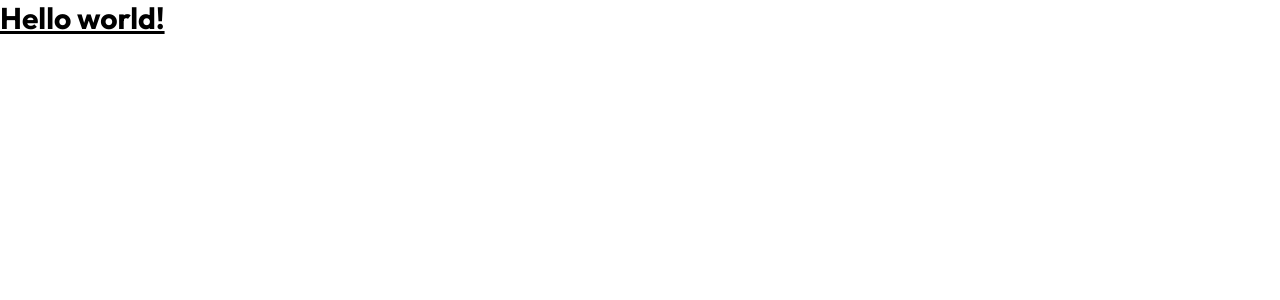
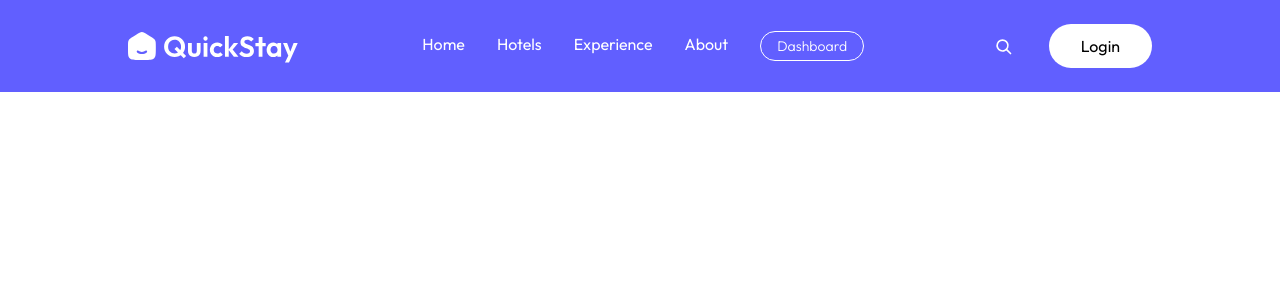
Before and after one commit to fasil-s/Hotel-Booking--Clients, a React (Vite) app: page / in a window 1280 px wide. Shown: the top 300 px of the page. Built offline with nearby package versions, Linux system fonts and the light colour scheme; a web font is replaced by a local one.

Commit message:
adding navbar and edit dialouge

```diff
--- a/src/App.jsx
+++ b/src/App.jsx
@@ -1,4 +1,8 @@
+import { useLocation } from "react-router";
+import Navbar from "./components/Navbar";
+
 const App = () => {
-  return <div className="text-3xl font-bold underline">Hello world!</div>;
+  const isOwnerPath = useLocation().pathname.includes("fasil");
+  return <div>{!isOwnerPath && <Navbar />}</div>;
 };
 export default App;
--- a/src/assets/assets.js
+++ b/src/assets/assets.js
@@ -252,7 +252,7 @@ export const dashboardDummyData = {
     "totalRevenue": 897,
     "bookings": userBookingsDummyData
 }
-
+export default assets;
 // --------- SVG code for Book Icon------
 /*
 const BookIcon = ()=>(
--- /dev/null
+++ b/src/components/Navbar.jsx
@@ -0,0 +1,124 @@
+import React from "react";
+import { Link } from "react-router";
+import assets from "../assets/assets";
+const Navbar = () => {
+  const navLinks = [
+    { name: "Home", path: "/" },
+    { name: "Hotels", path: "/rooms" },
+    { name: "Experience", path: "/" },
+    { name: "About", path: "/" },
+  ];
+
+  const [isScrolled, setIsScrolled] = React.useState(false);
+  const [isMenuOpen, setIsMenuOpen] = React.useState(false);
+
+  React.useEffect(() => {
+    const handleScroll = () => {
+      setIsScrolled(window.scrollY > 10);
+    };
+    window.addEventListener("scroll", handleScroll);
+    return () => window.removeEventListener("scroll", handleScroll);
+  }, []);
+
+  return (
+    <nav
+      className={`fixed top-0 left-0 bg-indigo-500 w-full flex items-center justify-between px-4 md:px-16 lg:px-24 xl:px-32 transition-all duration-500 z-50 ${
+        isScrolled
+          ? "bg-white/80 shadow-md text-gray-700 backdrop-blur-lg py-3 md:py-4"
+          : "py-4 md:py-6"
+      }`}
+    >
+      {/* Logo */}
+      <Link to="/">
+        <img
+          src={assets.logo}
+          alt="logo"
+          className={`h-9 ${isScrolled && "invert opacity-80"}`}
+        />
+      </Link>
+
+      {/* Desktop Nav */}
+      <div className="hidden md:flex items-center gap-4 lg:gap-8">
+        {navLinks.map((link, i) => (
+          <a
+            key={i}
+            href={link.path}
+            className={`group flex flex-col gap-0.5 ${
+              isScrolled ? "text-gray-700" : "text-white"
+            }`}
+          >
+            {link.name}
+            <div
+              className={`${
+                isScrolled ? "bg-gray-700" : "bg-white"
+              } h-0.5 w-0 group-hover:w-full transition-all duration-300`}
+            />
+          </a>
+        ))}
+        <button
+          className={`border px-4 py-1 text-sm font-light rounded-full cursor-pointer ${
+            isScrolled ? "text-black" : "text-white"
+          } transition-all`}
+        >
+          Dashboard
+        </button>
+      </div>
+
+      {/* Desktop Right */}
+      <div className="hidden md:flex items-center gap-4">
+        <img
+          src={assets.searchIcon}
+          alt="search"
+          className={`${
+            isScrolled && "invert"
+          } h-7 transition-all duration-500`}
+        />
+        <button
+          className={`px-8 py-2.5 rounded-full ml-4 transition-all duration-500 ${
+            isScrolled ? "text-white bg-black" : "bg-white text-black"
+          }`}
+        >
+          Login
+        </button>
+      </div>
+
+      {/* Mobile Menu Button */}
+      <div className="flex items-center gap-3 md:hidden">
+        <img onClick={()=> setIsMenuOpen(!isMenuOpen)}
+          src={assets.menuIcon}
+          alt=""
+          className={`${isScrolled && "invert"} h-4`}
+        />
+      </div>
+
+      {/* Mobile Menu */}
+      <div
+        className={`fixed top-0 left-0 w-full h-screen bg-white text-base flex flex-col md:hidden items-center justify-center gap-6 font-medium text-gray-800 transition-all duration-500 ${
+          isMenuOpen ? "translate-x-0" : "-translate-x-full"
+        }`}
+      >
+        <button
+          className="absolute top-4 right-4"
+          onClick={() => setIsMenuOpen(false)}
+        >
+          <img src={assets.closeIcon} alt="close" className="h-6.5" />
+        </button>
+
+        {navLinks.map((link, i) => (
+          <a key={i} href={link.path} onClick={() => setIsMenuOpen(false)}>
+            {link.name}
+          </a>
+        ))}
+
+        <button className="border px-4 py-1 text-sm font-light rounded-full cursor-pointer transition-all">
+          Dashboard
+        </button>
+
+        <button className="bg-black text-white px-8 py-2.5 rounded-full transition-all duration-500">
+          Login
+        </button>
+      </div>
+    </nav>
+  );
+};
+export default Navbar;
```
